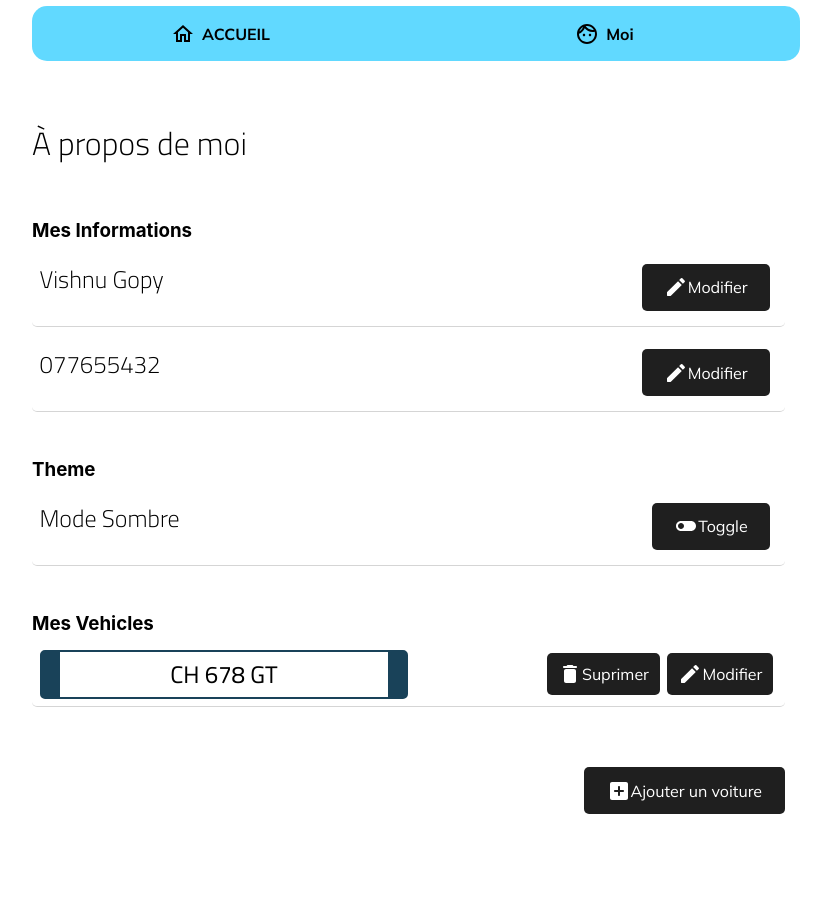
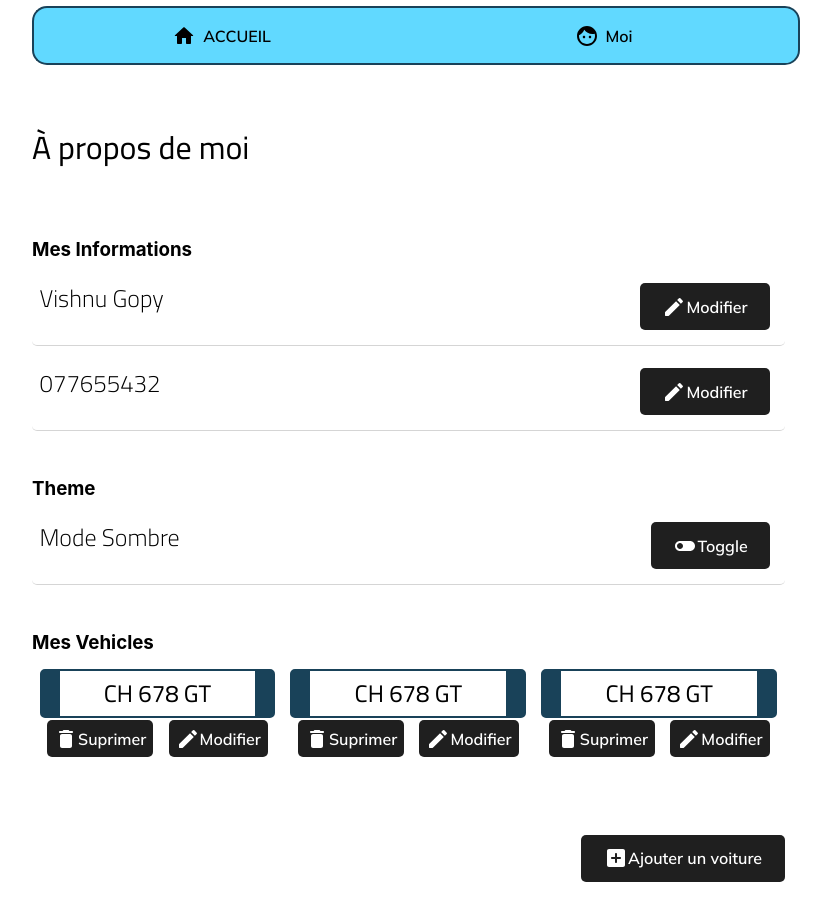
Before and after one commit to AlertnGo/AlertngoFront, a React (Create React App) app: page /me in a window 1280 px wide. Shown: the top 920 px of the page, without its empty margins (224-1055 px from the left). Before the commit the page ends 866 px from the top, so only its background shows below. Built offline with nearby package versions, Linux system fonts and the light colour scheme.

Commit message:
scss ovehull

```diff
--- a/src/assets/main.scss
+++ b/src/assets/main.scss
@@ -24,7 +24,9 @@ $good: #4cff48;
 
 h1 {
   font-size: 4vh;
+  font-weight: 500;
   @extend %fontCairo;
+  margin: 3% 0%;
 }
 
 h2 {
@@ -41,12 +43,13 @@ details,
 summary,
 input,
 label,button {
+  font-weight: 600;
   line-height: 200%;
   font-size: 2vh;
   @extend %fontMulish;
 }
 
-h1,
+
 h3,
 h4,
 h5,
@@ -73,8 +76,8 @@ section{
     justify-content: center;
     height: auto;
     font-size: 3vh;
-    border: 1px solid $white;
-    color: $white;
+    border: 2px solid $darkmaincolor;
+    color: $darkmaincolor;
     background: $maincolor;
     border-radius: 5px;
     cursor: pointer;
@@ -88,7 +91,7 @@ section{
     &:hover {
       color: $white;
       background: $darkmaincolor;
-      border: 1px solid $white;
+      border: 2px solid $black;
     }
   }
 
--- a/src/components/Header/index.js
+++ b/src/components/Header/index.js
@@ -1,6 +1,6 @@
 import {Link } from "react-router-dom";
-import HomeOutlinedIcon from '@material-ui/icons/HomeOutlined';
-import FaceOutlinedIcon from '@material-ui/icons/FaceOutlined';
+import HomeRoundedIcon from '@material-ui/icons/HomeRounded';
+import FaceRoundedIcon from '@material-ui/icons/FaceRounded';
 import "./style.scss";
 
 
@@ -10,14 +10,14 @@ function Header(props) {
       <div className="headerpc">
         <Link to="/">
           <div className="navbutton borderleft">
-            <HomeOutlinedIcon />
+            <HomeRoundedIcon />
             <p>ACCUEIL</p>
           </div>
         </Link>
 
         <Link to="/me">
           <div className="navbutton borderright">
-            <FaceOutlinedIcon />
+            <FaceRoundedIcon />
             <p>Moi</p>
           </div>
         </Link>
--- a/src/components/Header/style.scss
+++ b/src/components/Header/style.scss
@@ -15,6 +15,7 @@
     font-weight: 700;
     width: 100%;
     height: auto;
+
 
 
 
@@ -39,10 +40,15 @@
     }
 
     .borderleft{
+      border: 2px solid $darkmaincolor;
+      border-right: none;
       border-radius: 15px 0px 0px 15px;
+
     }
 
     .borderright{
+      border: 2px solid $darkmaincolor;
+      border-left: none;
       border-radius: 0px 15px  15px 0px;
     }
   }
--- /dev/null
+++ b/src/components/Login/style.scss
@@ -0,0 +1,5 @@
+@import "../../assets/main.scss";
+
+.login{
+
+}
--- a/src/components/MyProfile/index.js
+++ b/src/components/MyProfile/index.js
@@ -52,8 +52,9 @@ function MyProfile(props) {
 
       <section className="devider">
         <h3>Mes Vehicles</h3>
-        <div className="infos">
-          <div className="infodiv">
+        <div className="ndpdivider">
+
+          <div className="ndpdiv">
             <h2 className="ndplate">ch 678 GT</h2>
             <div className="buttonset">
             <button className="button">
@@ -65,6 +66,35 @@ function MyProfile(props) {
               <p>Modifier</p>
             </button></div>
           </div>
+
+
+          <div className="ndpdiv">
+            <h2 className="ndplate">ch 678 GT</h2>
+            <div className="buttonset">
+            <button className="button">
+              <DeleteRoundedIcon />
+              <p>Suprimer</p>
+            </button>
+            <button className="button">
+              <EditRoundedIcon />
+              <p>Modifier</p>
+            </button></div>
+          </div>
+
+
+          <div className="ndpdiv">
+            <h2 className="ndplate">ch 678 GT</h2>
+            <div className="buttonset">
+            <button className="button">
+              <DeleteRoundedIcon />
+              <p>Suprimer</p>
+            </button>
+            <button className="button">
+              <EditRoundedIcon />
+              <p>Modifier</p>
+            </button></div>
+          </div>
+
         </div>
         <button className="button super">
           <AddBoxRoundedIcon />
--- a/src/components/MyProfile/style.scss
+++ b/src/components/MyProfile/style.scss
@@ -1,14 +1,14 @@
 @import "../../assets/main.scss";
 
-.myprofile{
+.myprofile {
   display: flex;
   flex-wrap: wrap;
   justify-content: flex-start;
-  .devider{
+  .devider {
     width: 100%;
     margin: 5% 2% 0% 0%;
-    .infos{
-      .infodiv{
+    .infos {
+      .infodiv {
         margin: 1% 0%;
         display: flex;
         flex-wrap: wrap;
@@ -20,16 +20,17 @@
     }
   }
 
-  .buttonset{
+  .ndpdivider {
     display: flex;
-    justify-content: flex-end;
-    width: 50%;
+    flex-wrap: row;
+    flex-wrap: wrap;
+    .ndpdiv {
+      margin: 2% 1%;
+      flex: 1;
+      gap: 10px;
 
-  }
-
-  .ndplate{
+      .ndplate {
         text-align: center;
-    width: 50%;
         text-transform: uppercase;
         font-weight: 500;
         background-color: $white;
@@ -41,7 +42,15 @@
         border-bottom: $darkmaincolor 2px solid;
       }
 
-  .button{
+      .buttonset {
+        display: flex;
+        justify-content: space-around;
+        width: 100%;
+      }
+    }
+  }
+
+  .button {
     margin: 1%;
     display: flex;
     flex-direction: row;
@@ -54,29 +63,14 @@
     cursor: pointer;
     padding: 1% 3%;
 
-
     &:hover {
       color: $white;
       background: $darkmaincolor;
-
     }
   }
 
-  .super{
-    background:$darkgrey;
-    margin: 8%  0% 0% auto;
+  .super {
+    background: $darkgrey;
+    margin: 8% 0% 0% auto;
   }
 }
-
-
-@media only screen and (max-width: $firstbreakpoint) {
-  .ndplate {
-    width: 100%;
-    margin: 0 auto;
-  }
-
-  .buttonset{
-    justify-content: flex-start;
-    width: 100%;
-  }
-}
--- a/src/components/NotFound/index.js
+++ b/src/components/NotFound/index.js
@@ -8,6 +8,11 @@ function NotFound(props) {
         recherché n'est pas enregistré sur AlernGo. Nous sommes vraiment désolés
         pour ce dérangement.
       </p>
+      <p className="redflag">
+        Vous pouvez chercher un notre ndp quand vous voulez.
+      </p>
+
+
     </section>
   );
 }
--- a/src/components/NotFound/style.scss
+++ b/src/components/NotFound/style.scss
@@ -1,10 +1,12 @@
 @import "../../assets/main.scss";
 
 .NotFound {
+  border-radius: 5px;
+  margin: 5% auto;
+  border: 3px solid $danger;
+  padding: 7% 2%;
   .redflag {
-    padding: 7% 2%;
-    border: 3px solid $danger;
+    padding: 1%;
     color: $darkmaincolor;
-    border-radius: 5px;
   }
 }
--- a/src/components/Notification/style.scss
+++ b/src/components/Notification/style.scss
@@ -5,7 +5,7 @@
   background: $lightmaincolor;
   margin: 1%;
   padding: 1%;
-  border: 1px solid black;
+  border: 2px solid black;
   border-radius: 5px;
   position: fixed;
   bottom: 0;
--- a/src/pages/Home/style.scss
+++ b/src/pages/Home/style.scss
@@ -9,10 +9,11 @@
     text-align: center;
     font-size: 3vh;
     text-transform: uppercase;
+    font-weight: 700;
     border: 3px solid $darkmaincolor;
     background: $white;
     border-radius: 5px;
-    color: $darkgrey;
+    color: $darkmaincolor;
   }
 
 }
```
Also changed, not shown: src/components/Login/index.js (added, +19 -0 lines). Lines whose indentation alone changed are shown as unchanged.
